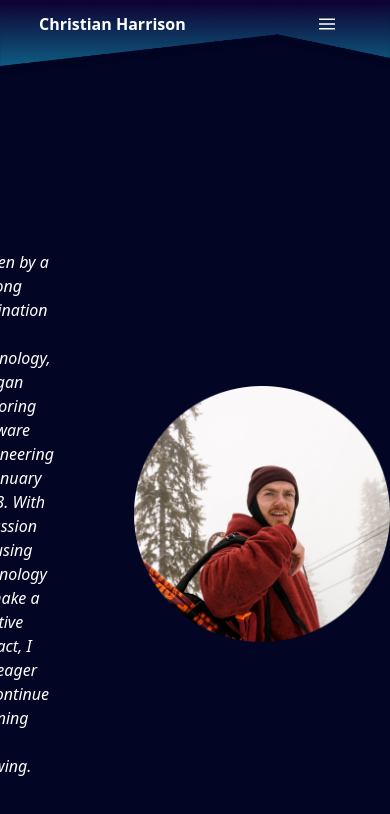
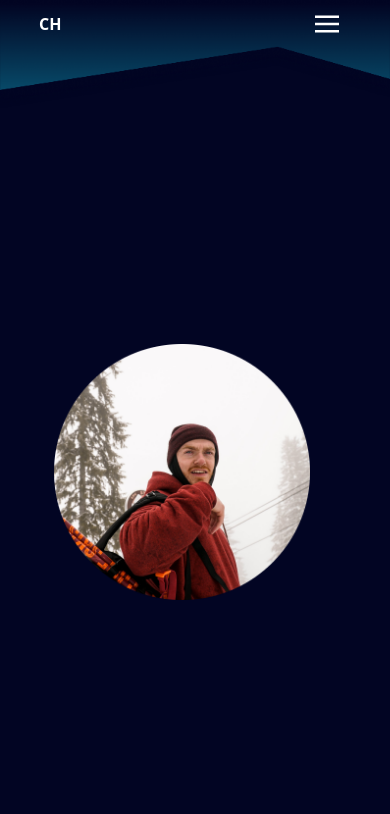
Before and after one commit to christywastaken/christianharrison, a Nuxt app: page / in a window 390 px wide. Shown: the top 814 px of the page. Built offline with nearby package versions, Linux system fonts and the light colour scheme.

Commit message:
Changes colour of mountains. Changes navigation UI elements

```diff
--- a/app.vue
+++ b/app.vue
@@ -4,12 +4,3 @@
     <NuxtPage />
   </div>
 </template>
-
-<style scoped>
-  .mountains-bg {
-    background-image: url(assets/png/mountains3.png);
-    background-size: contain;
-    background-repeat: no-repeat;
-    background-attachment: fixed;
-  }
-</style>
--- a/components/Header.vue
+++ b/components/Header.vue
@@ -1,9 +1,13 @@
 <template>
   <div class="relative">
-    <img src="@/assets/png/mountains3.png" class="h-auto w-full" />
+    <img src="@/assets/png/mountains3.png" class="h-32 md:h-auto w-full" />
     <nav class="absolute top-0 w-full flex justify-between items-center text-white px-[10%] h-12 bg-transparent">
-      <div class="font-semibold">
+      <div class="font-semibold hidden md:block">
         <NuxtLink :to="{ name: 'index' }">Christian Harrison</NuxtLink>
+      </div>
+
+      <div class="font-semibold block md:hidden">
+        <NuxtLink :to="{ name: 'index' }">CH</NuxtLink>
       </div>
       <div class="hidden md:block">
         <NavigationDesktopHeader />
--- a/components/navigation/MobileHeader.vue
+++ b/components/navigation/MobileHeader.vue
@@ -1,7 +1,7 @@
 
 <template>
   <button class="flex items-center justify-center w-12 h-12 rounded-full z-10" @click="toggleMobileMenu">
-    <Icon name="menu" class="m-4 h-6 w-6 fill-white hover:fill-gray-500" />
+    <Icon name="menu" class="h-6 w-6 fill-white hover:fill-gray-500" />
   </button>
   <transition name="slide">
     <NavigationSideMenu v-if="navMenuActive" id="dropdown" class="fixed flex" @click="toggleMobileMenu" />
--- a/pages/index.vue
+++ b/pages/index.vue
@@ -1,6 +1,6 @@
 <template>
   <div>
-    <div class="flex flex-row items-center justify-end mt-44">
+    <div class="flex flex-row items-center justify-end mt-20 me-20">
       <div class="text-white mx-20 italic">Driven by a lifelong fascination with technology, I began exploring software engineering in January 2023. With a passion for using technology to make a positive impact, I am eager to continue learning and growing.</div>
       <img src="/misc/profile-pic.png" class="h-64 w-64" />
     </div>
```
Also changed, not shown: assets/png/mountains3.png.
